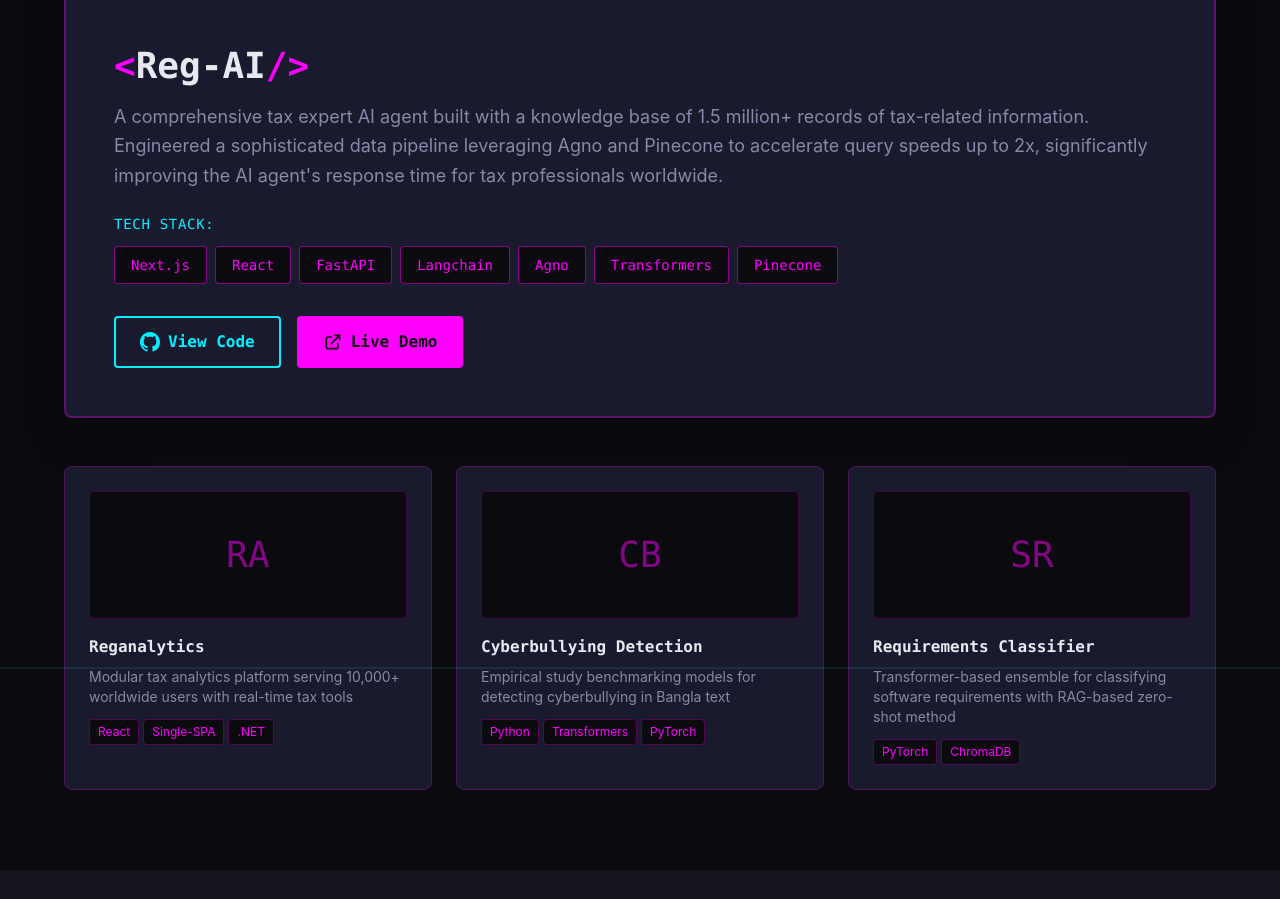
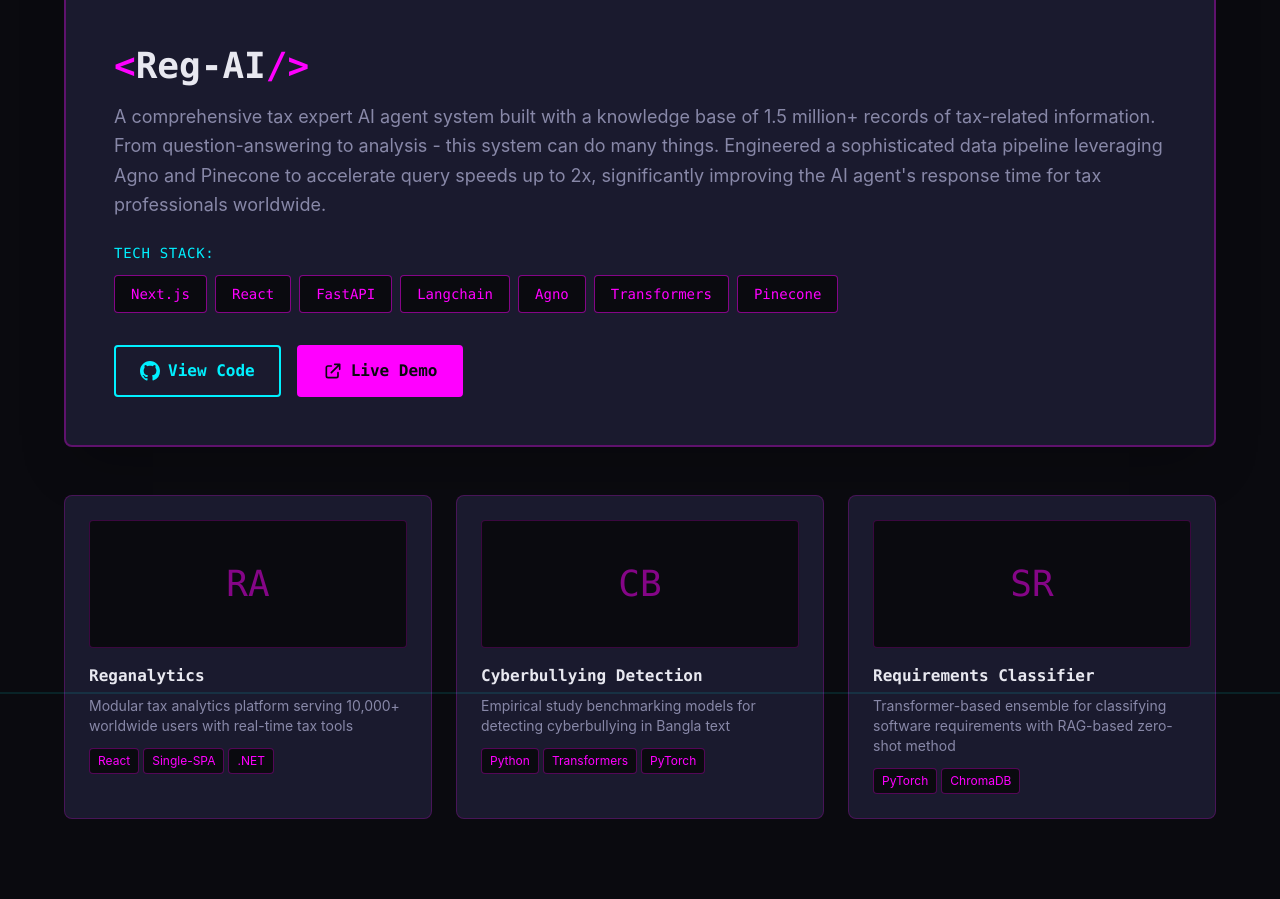
Before and after one commit to NotAlpha45/my-portfolio-v3, a React (Vite) app: page / in a window 1280 px wide. Shown: the part 3272-4171 px from the top of the page. Built offline with nearby package versions, Linux system fonts and the light colour scheme.

Commit message:
fix: Update project description for clarity and detail

```diff
--- a/src/components/HighlightedProject.tsx
+++ b/src/components/HighlightedProject.tsx
@@ -12,7 +12,7 @@
 const HighlightedProject: React.FC = () => {
   const project: Project = {
     title: 'Reg-AI',
-    description: 'A comprehensive tax expert AI agent built with a knowledge base of 1.5 million+ records of tax-related information. Engineered a sophisticated data pipeline leveraging Agno and Pinecone to accelerate query speeds up to 2x, significantly improving the AI agent\'s response time for tax professionals worldwide.',
+    description: 'A comprehensive tax expert AI agent system built with a knowledge base of 1.5 million+ records of tax-related information. From question-answering to analysis - this system can do many things. Engineered a sophisticated data pipeline leveraging Agno and Pinecone to accelerate query speeds up to 2x, significantly improving the AI agent\'s response time for tax professionals worldwide.',
     technologies: ['Next.js', 'React', 'FastAPI', 'Langchain', 'Agno', 'Transformers', 'Pinecone'],
     githubUrl: 'https://github.com/NotAlpha45',
     liveUrl: 'https://regplus.reganalytics.com/',
```
